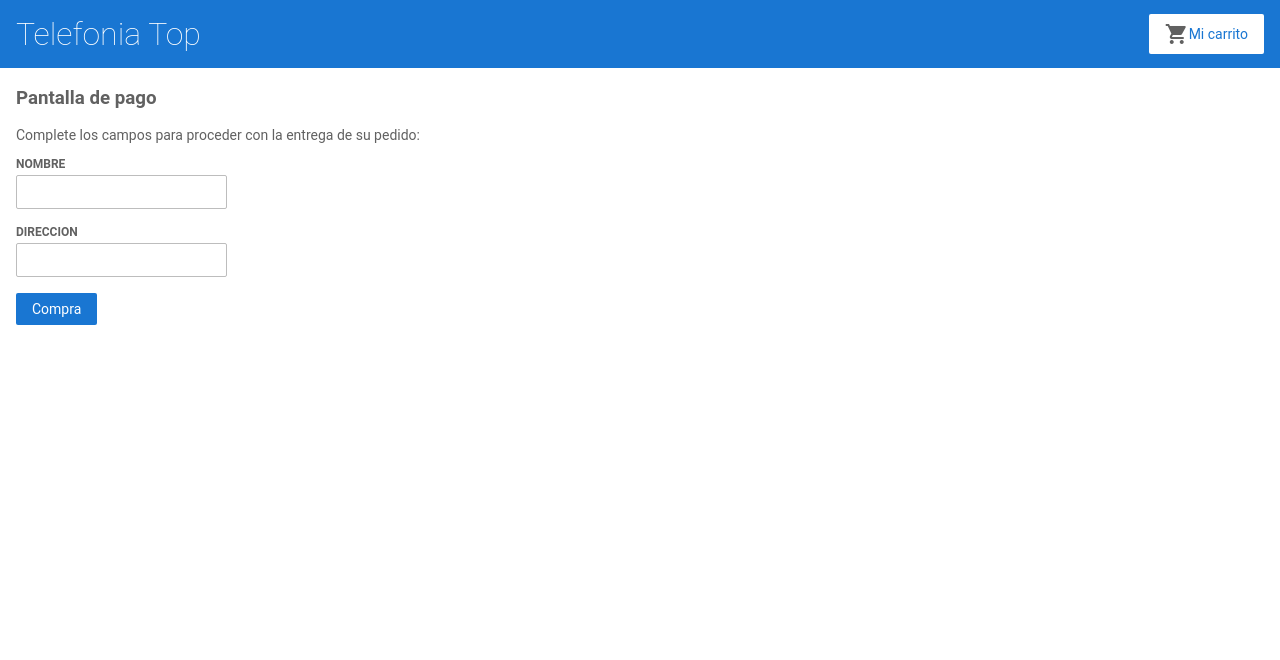
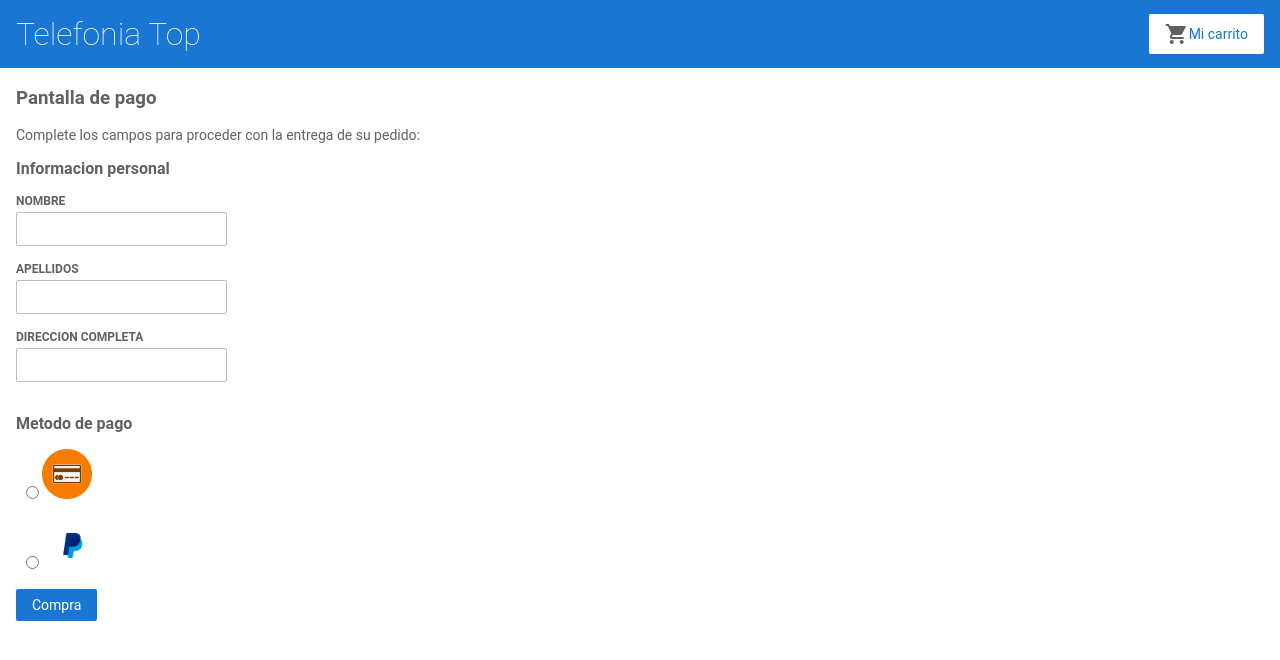
Before and after one commit to joelgauchia/17sjjc, an Angular app: page /payment in a window 1280 px wide. Shown: the top 660 px of the page. Built offline with nearby package versions, Linux system fonts and the light colour scheme.

Commit message:
Opcio per triar metode de pagament afegida

```diff
--- a/src/app/payment/payment.component.css
+++ b/src/app/payment/payment.component.css
@@ -0,0 +1,7 @@
+.formulari h3 {
+    font-size: 16px;
+}
+
+input[type="radio"] {
+    margin-left:10px;
+}
--- a/src/app/payment/payment.component.html
+++ b/src/app/payment/payment.component.html
@@ -2,7 +2,11 @@
 
 <p class="missatge">Complete los campos para proceder con la entrega de su pedido:</p>
 
-<form *ngIf="!comprat" [formGroup]="checkoutForm" (ngSubmit)="onSubmit()">
+<div class="formulari">
+    <form *ngIf="!comprat" [formGroup]="paymentForm" (ngSubmit)="onSubmit()">
+
+        <div class="personal-info">
+            <h3>Informacion personal</h3>
 
             <div>
                 <label for="name">
@@ -10,17 +14,59 @@
                 </label>
                 <input id="name" type="text" formControlName="name">
               </div>
-
+              <div>
+                <label for="apellidos">
+                  Apellidos
+                </label>
+                <input id="surnames" type="text" formControlName="surnames">
+              </div>
               <div>
                 <label for="address">
-          Direccion
+                  Direccion completa
                 </label>
                 <input id="address" type="text" formControlName="address">
+              </div>
+        </div>
+
+        <h3>Metodo de pago</h3>
+
+        <div class="payment-methods">
+            <div>
+                <label for="metodo1">
+                    <input type="radio" id="metodo1" formControlname="metodoPago" value="targeta" (change)="toggleCampsTargeta()">
+                    <img src="assets/targeta.jpg" alt="Tarjeta de crédito" width="50px" height="50px">
+                </label>
+            </div>
+            <div>
+                <label for="metodo2">
+                    <input type="radio" id="metodo2" formControlname="metodoPago" value="paypal" (change)="toggleCampsPaypal()">
+                    <img src="assets/paypal.png" alt="PayPal" width="60px" height="50px">
+                </label>
+            </div>
+        </div>
+
+        <div *ngIf="paymentForm.value.metodePagament === 'targeta'">
+            <!-- Aquí coloca los campos para la información de la tarjeta -->
+            <label for="numeroTargeta">Número de tarjeta:</label>
+            <input type="text" id="numeroTargeta" formControlName="numeroTargeta"><br>
+            <label for="nomTargeta">Nombre en la tarjeta:</label>
+            <input type="text" id="nomTargeta" formControlName="nomTargeta"><br>
+            <!-- Agrega más campos según sea necesario -->
+        </div>
+
+        <div *ngIf="paymentForm.value.metodePagament === 'paypal'">
+        <!-- Aquí coloca los campos para iniciar sesión en PayPal -->
+            <label for="emailPaypal">Email de PayPal:</label>
+            <input type="email" id="emailPaypal" formControlName="emailPaypal"><br>
+            <label for="passwordPaypal">Contraseña de PayPal:</label>
+            <input type="password" id="passwordPaypal" formControlName="passwordPaypal"><br>
+        <!-- Agrega más campos según sea necesario -->
         </div>
 
         <button class="button" type="submit">Compra</button>
 
     </form>
+</div>
 
 <p *ngIf="comprat" >
 Has realizado la compra correctamente!
--- a/src/app/payment/payment.component.ts
+++ b/src/app/payment/payment.component.ts
@@ -1,7 +1,6 @@
 import { Component } from '@angular/core';
 import { FormGroup, FormBuilder, Validators } from '@angular/forms';
 import { CartService } from '../cart.service';
-import { products } from '../products';
 
 @Component({
   selector: 'app-payment',
@@ -10,24 +9,39 @@ import { products } from '../products';
 })
 export class PaymentComponent {
 
-  items = this.cartService.getItems();
+  paymentForm: FormGroup;
   comprat: boolean = false;
 
-  checkoutForm = this.formBuilder.group({
-    name: ['', Validators.required],
-    address: ['', Validators.required],
-  });
+  items = this.cartService.getItems();
 
   constructor(
-    private formBuilder: FormBuilder,
-    private cartService: CartService,
-  ) { }
+    private formBuilder: FormBuilder, private cartService: CartService) {
+
+      this.paymentForm = this.formBuilder.group({
+        name: ['', Validators.required],
+        surnames: ['', Validators.required],
+        address: ['', Validators.required],
+        metodePagament: [''],
+        numeroTargeta: [''],
+        nomTargeta: [''],
+        emailPaypal: [''],
+        passwordPaypal: ['']
+      });
+    }
+
+  toggleCampsTargeta() {
+    this.paymentForm.controls['metodePagament'].setValue('targeta');
+  }
+
+  toggleCampsPaypal() {
+    this.paymentForm.controls['metodePagament'].setValue('paypal');
+  }
 
   onSubmit(): void {
     // Process checkout data here
     this.showItems();
     this.items = this.cartService.clearCart();
-    this.checkoutForm.reset();
+    this.paymentForm.reset();
     this.comprat = true;
   }
 
```
Also changed, not shown: src/assets/paypal.png (added), src/assets/targeta.jpg (added). Lines whose indentation alone changed are shown as unchanged.
